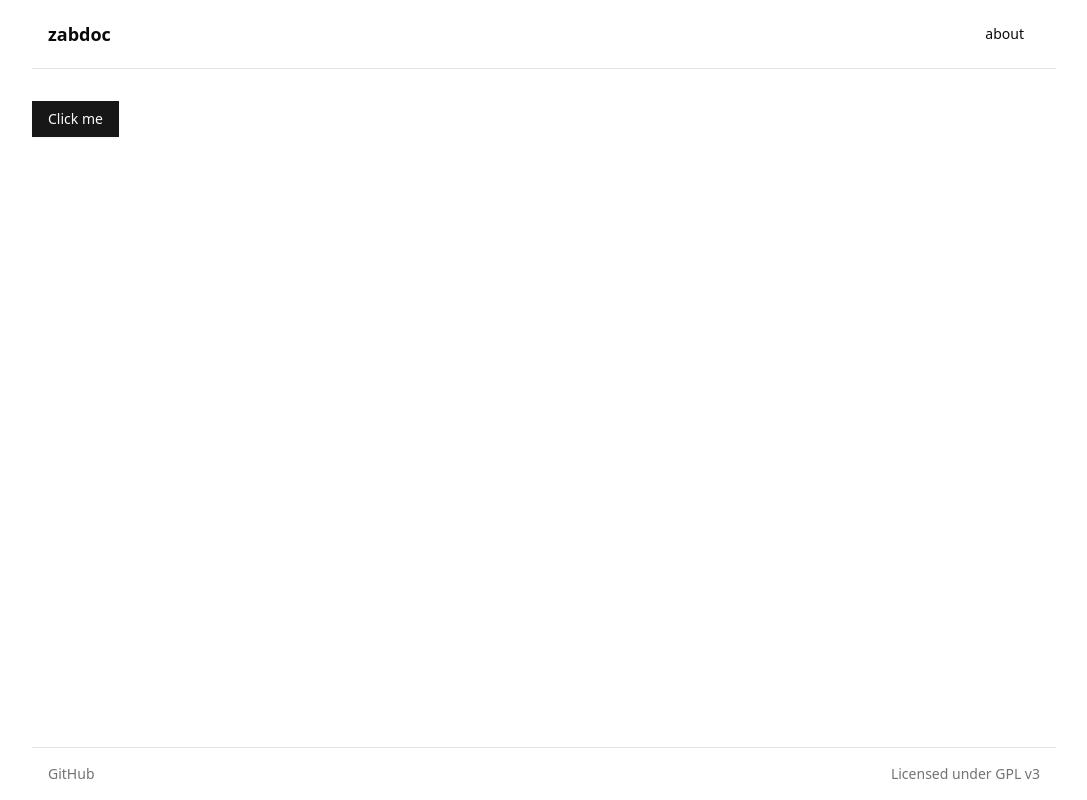
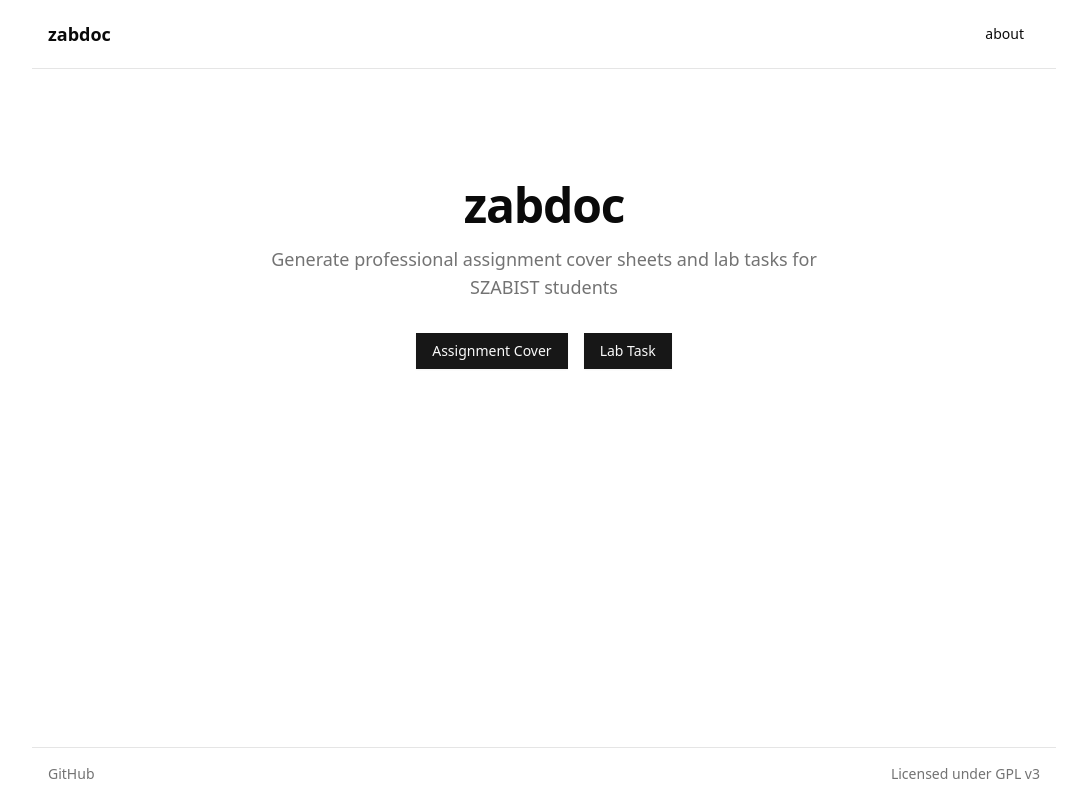
Before and after one commit to hammadmajid/zabdoc, a SvelteKit app in the folder worker/: page / in a window 1280 px wide. Shown: the whole page, without its empty margins (96-1183 px from the left). Built offline with nearby package versions, Linux system fonts and the light colour scheme.

Commit message:
home page

```diff
--- a/worker/src/routes/+page.svelte
+++ b/worker/src/routes/+page.svelte
@@ -1,5 +1,21 @@
 <script lang="ts">
-    import {Button} from "$lib/components/ui/button/index.js";
+    import {buttonVariants} from "$lib/components/ui/button";
 </script>
 
-<Button>Click me</Button>
+<div class="flex flex-col items-center justify-center text-center py-20">
+    <h1 class="text-5xl font-bold tracking-tight">zabdoc</h1>
+    <p class="mt-4 text-lg text-muted-foreground max-w-xl">
+        Generate professional assignment cover sheets and lab tasks for SZABIST students
+    </p>
+
+    <div class="mt-8 flex gap-4">
+        <a href="/assignment"
+           class={buttonVariants({variant: "default"})}>
+            Assignment Cover
+        </a>
+        <a href="/lab-task"
+           class={buttonVariants({variant: "default"})}>
+            Lab Task
+        </a>
+    </div>
+</div>
```
